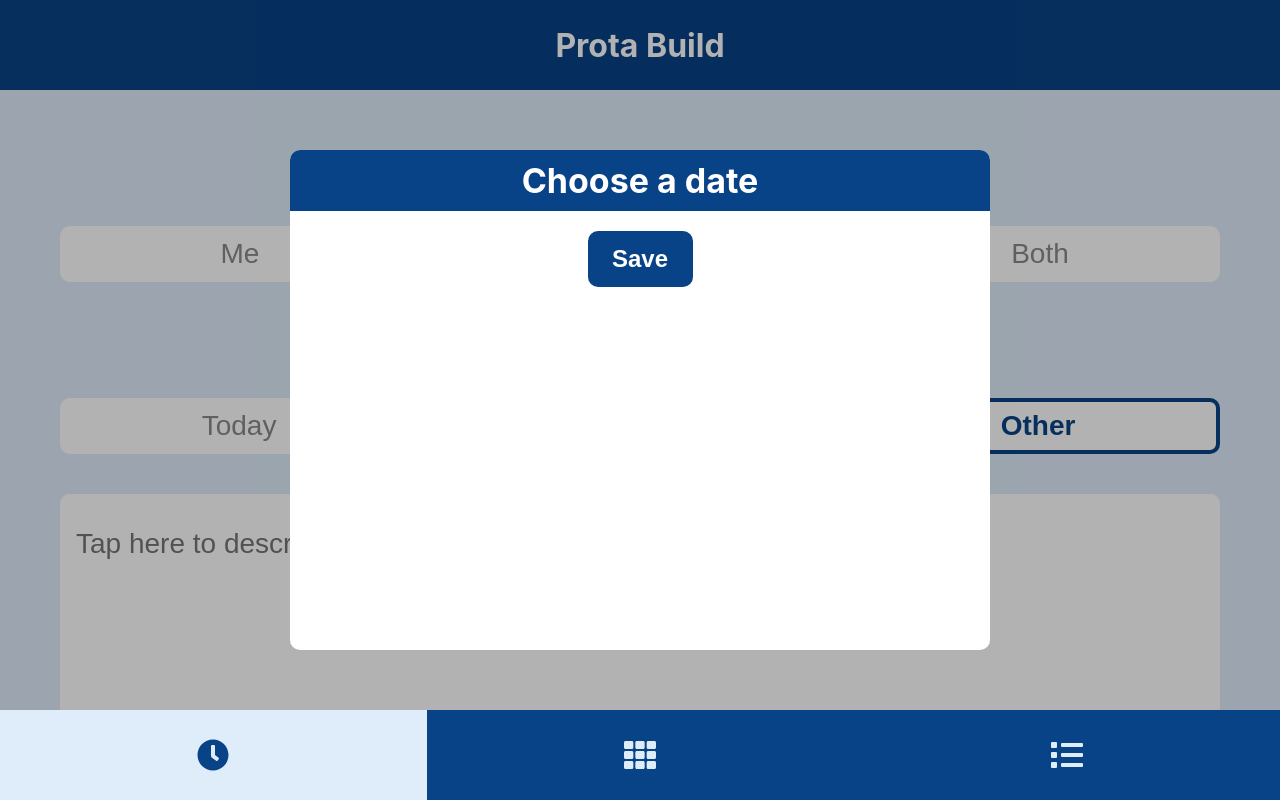
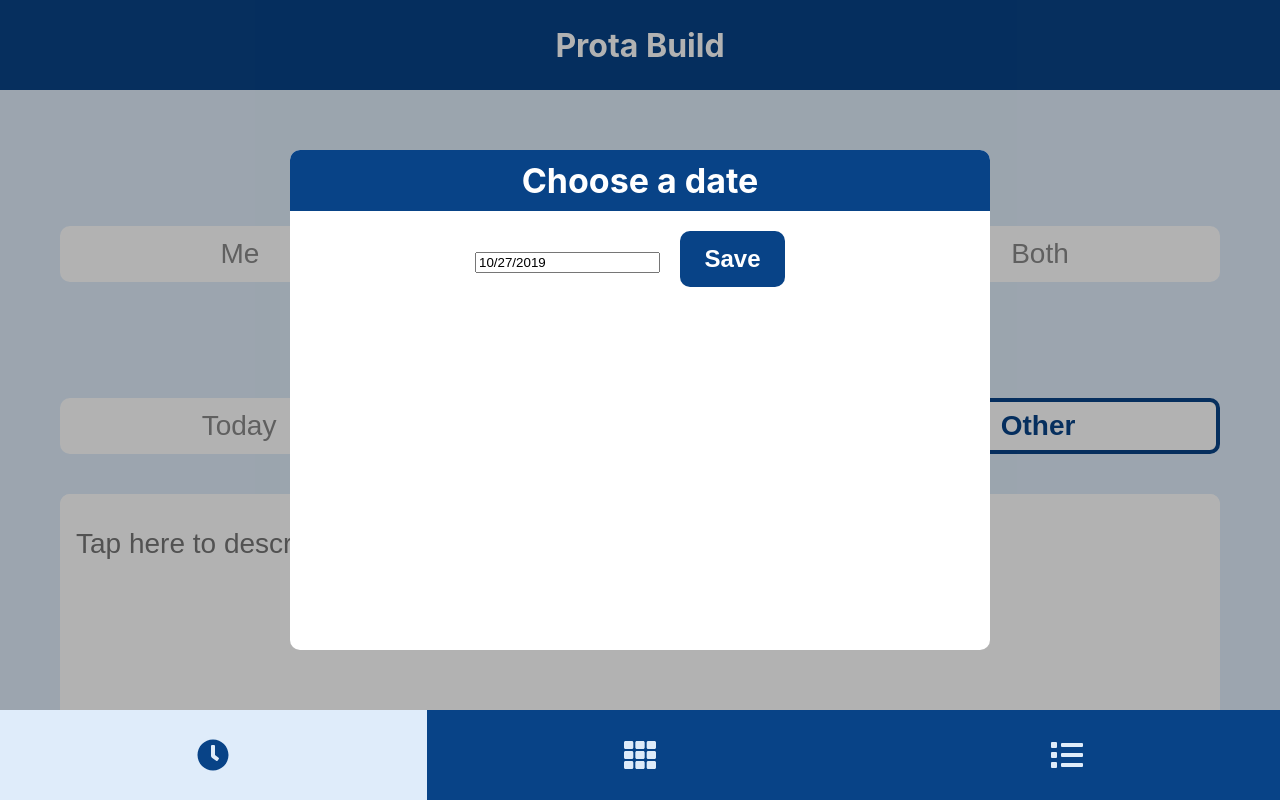
Before and after one commit to alexandrabagi/app_built_for_builders, a React (Create React App) app in the folder React/: page /hours in a window 1280 px wide. Both pictures are taken after a click on the button "Other". Shown: the top 800 px of the page. Built offline with nearby package versions, Linux system fonts and the light colour scheme.

Commit message:
Elementary calendar added

```diff
--- a/React/package.json
+++ b/React/package.json
@@ -9,6 +9,7 @@
     "http": "0.0.0",
     "https": "1.0.0",
     "react": "16.11.0",
+    "react-datepicker": "^2.9.6",
     "react-dom": "16.11.0",
     "react-dropdown": "^1.6.4",
     "react-router-dom": "^5.1.2",
--- /dev/null
+++ b/React/src/components/Calendar.js
@@ -0,0 +1,29 @@
+import React from 'react'
+import DatePicker from 'react-datepicker'
+
+//import 'react-datepicker/dist/react-datepicker-cssmodules.css'
+import 'react-datepicker/dist/react-datepicker.css'
+
+class Calendar extends React.Component {
+    state = {
+        startDate: new Date()
+    }
+
+    handleChange = date => {
+        this.setState({
+            startDate: date
+        })
+    }
+
+    render() {
+        return(
+            <DatePicker
+                selected={this.state.startDate}
+                onChange={this.handleChange}
+                showPopperArrow={false}
+            />
+        )
+    }
+}
+
+export default Calendar
--- a/React/src/components/CalendarModal.js
+++ b/React/src/components/CalendarModal.js
@@ -1,5 +1,7 @@
 import React from 'react';
 import PropTypes from 'prop-types';
+
+import Calendar from './Calendar'
 
 class CalendarModal extends React.Component {
 
@@ -36,7 +38,7 @@
                 <div className="header">
                     <div>Choose a date</div>
                 </div>
-
+                <Calendar />
                 <button
                     className="close"
                     onClick={() => { this.props.onClose() }}>
--- a/React/src/screens/HourRegistration.js
+++ b/React/src/screens/HourRegistration.js
@@ -33,6 +33,8 @@
     }
     this.openModal = this.openModal.bind(this)
     this.closeModal = this.closeModal.bind(this)
+    this.openCalendarModal = this.openCalendarModal.bind(this)
+    this.closeCalendarModal = this.closeCalendarModal.bind(this)
   }
 
   getCoworker = (coworkerName) => {
```
Also changed, not shown: React/src/App.css (+0 -17 lines), 1 other file (tests, documents, lock files or other folders).
